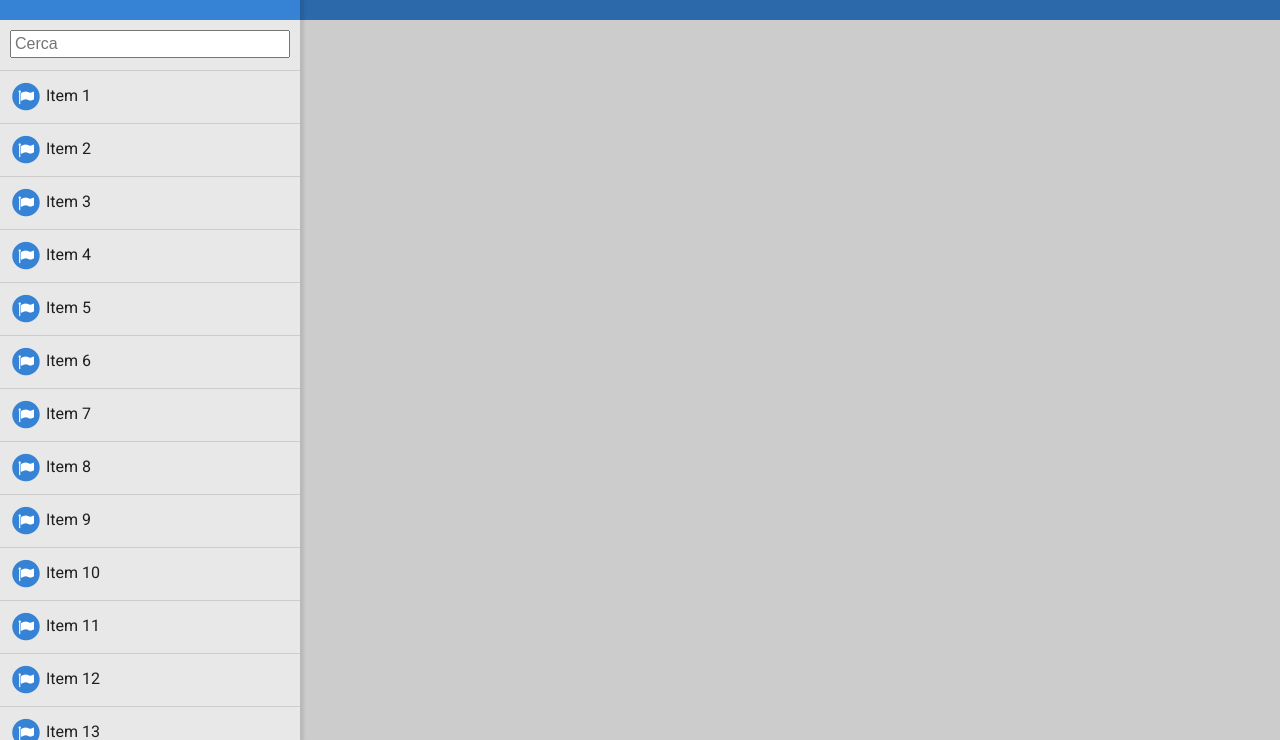
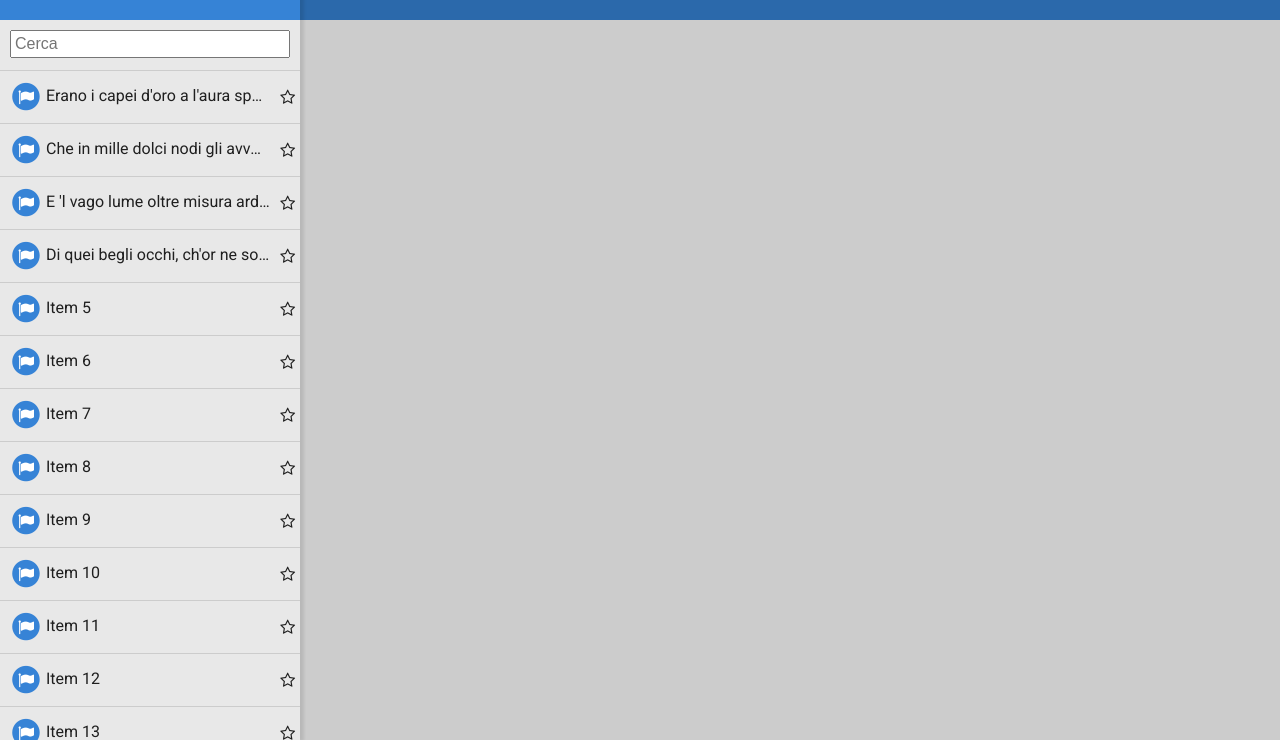
Before and after one commit to RaffaeleSgarro/camburger, a plain HTML site: page demo.html in a window 1280 px wide. Shown: the part 60-800 px from the top of the page. Drawn offline with nearby package versions, Linux system fonts and the light colour scheme.

Commit message:
Added button to toggle favourites

```diff
--- a/camburger.css
+++ b/camburger.css
@@ -39,12 +39,24 @@
 }
 
 .camburger-sidebar .item {
-  padding: 10px;
+  position: relative;
+  padding: 10px 30px 10px 10px;
   border-bottom: 1px solid #CCCCCC;
+  text-overflow: ellipsis;
+  white-space: nowrap;
+  overflow-x: hidden;
+  cursor: pointer;
 }
 
 .camburger-sidebar .item .fa-stack .fa-circle {
   color: #3683D6;
+}
+
+.camburger-sidebar .item .toggle-favourite {
+  position: absolute;
+  top: 18px;
+  right: 5px;
+  cursor: pointer;
 }
 
 .camburger-dim {
--- a/demo.html
+++ b/demo.html
@@ -30,28 +30,32 @@
        <i class="fa fa-circle fa-stack-2x"></i>
        <i class="fa fa-flag fa-stack-1x fa-inverse"></i>
       </span>
-      Item 1
+      Erano i capei d'oro a l'aura sparsi
+      <div class="toggle-favourite"><i class="fa fa-star-o"></i></div>
     </div>
     <div class="item">
       <span class="fa-stack">
        <i class="fa fa-circle fa-stack-2x"></i>
        <i class="fa fa-flag fa-stack-1x fa-inverse"></i>
       </span>
-      Item 2
+      Che in mille dolci nodi gli avvolgea
+      <div class="toggle-favourite"><i class="fa fa-star-o"></i></div>
     </div>
     <div class="item">
       <span class="fa-stack">
        <i class="fa fa-circle fa-stack-2x"></i>
        <i class="fa fa-flag fa-stack-1x fa-inverse"></i>
       </span>
-      Item 3
+      E 'l vago lume oltre misura ardea
+      <div class="toggle-favourite"><i class="fa fa-star-o"></i></div>
     </div>
     <div class="item">
       <span class="fa-stack">
        <i class="fa fa-circle fa-stack-2x"></i>
        <i class="fa fa-flag fa-stack-1x fa-inverse"></i>
       </span>
-      Item 4
+      Di quei begli occhi, ch'or ne son s&igrave; scarsi
+      <div class="toggle-favourite"><i class="fa fa-star-o"></i></div>
     </div>
     <div class="item">
       <span class="fa-stack">
@@ -59,6 +63,7 @@
        <i class="fa fa-flag fa-stack-1x fa-inverse"></i>
       </span>
       Item 5
+      <div class="toggle-favourite"><i class="fa fa-star-o"></i></div>
     </div>
     <div class="item">
       <span class="fa-stack">
@@ -66,6 +71,7 @@
        <i class="fa fa-flag fa-stack-1x fa-inverse"></i>
       </span>
       Item 6
+      <div class="toggle-favourite"><i class="fa fa-star-o"></i></div>
     </div>
     <div class="item">
       <span class="fa-stack">
@@ -73,6 +79,7 @@
        <i class="fa fa-flag fa-stack-1x fa-inverse"></i>
       </span>
       Item 7
+      <div class="toggle-favourite"><i class="fa fa-star-o"></i></div>
     </div>
     <div class="item">
       <span class="fa-stack">
@@ -80,6 +87,7 @@
        <i class="fa fa-flag fa-stack-1x fa-inverse"></i>
       </span>
       Item 8
+      <div class="toggle-favourite"><i class="fa fa-star-o"></i></div>
     </div>
     <div class="item">
       <span class="fa-stack">
@@ -87,6 +95,7 @@
        <i class="fa fa-flag fa-stack-1x fa-inverse"></i>
       </span>
       Item 9
+      <div class="toggle-favourite"><i class="fa fa-star-o"></i></div>
     </div>
     <div class="item">
       <span class="fa-stack">
@@ -94,6 +103,7 @@
        <i class="fa fa-flag fa-stack-1x fa-inverse"></i>
       </span>
       Item 10
+      <div class="toggle-favourite"><i class="fa fa-star-o"></i></div>
     </div>
     <div class="item">
       <span class="fa-stack">
@@ -101,6 +111,7 @@
        <i class="fa fa-flag fa-stack-1x fa-inverse"></i>
       </span>
       Item 11
+      <div class="toggle-favourite"><i class="fa fa-star-o"></i></div>
     </div>
     <div class="item">
       <span class="fa-stack">
@@ -108,6 +119,7 @@
        <i class="fa fa-flag fa-stack-1x fa-inverse"></i>
       </span>
       Item 12
+      <div class="toggle-favourite"><i class="fa fa-star-o"></i></div>
     </div>
     <div class="item">
       <span class="fa-stack">
@@ -115,6 +127,7 @@
        <i class="fa fa-flag fa-stack-1x fa-inverse"></i>
       </span>
       Item 13
+      <div class="toggle-favourite"><i class="fa fa-star-o"></i></div>
     </div>
     <div class="item">
       <span class="fa-stack">
@@ -122,6 +135,7 @@
        <i class="fa fa-flag fa-stack-1x fa-inverse"></i>
       </span>
       Item 14
+      <div class="toggle-favourite"><i class="fa fa-star-o"></i></div>
     </div>
     <div class="item">
       <span class="fa-stack">
@@ -129,6 +143,7 @@
        <i class="fa fa-flag fa-stack-1x fa-inverse"></i>
       </span>
       Item 15
+      <div class="toggle-favourite"><i class="fa fa-star-o"></i></div>
     </div>
     <div class="item">
       <span class="fa-stack">
@@ -136,6 +151,7 @@
        <i class="fa fa-flag fa-stack-1x fa-inverse"></i>
       </span>
       Item 16
+      <div class="toggle-favourite"><i class="fa fa-star-o"></i></div>
     </div>
     <div class="item">
       <span class="fa-stack">
@@ -143,6 +159,7 @@
        <i class="fa fa-flag fa-stack-1x fa-inverse"></i>
       </span>
       Item 17
+      <div class="toggle-favourite"><i class="fa fa-star-o"></i></div>
     </div>
     <div class="item">
       <span class="fa-stack">
@@ -150,6 +167,7 @@
        <i class="fa fa-flag fa-stack-1x fa-inverse"></i>
       </span>
       Item 18
+      <div class="toggle-favourite"><i class="fa fa-star-o"></i></div>
     </div>
     <div class="item">
       <span class="fa-stack">
@@ -157,6 +175,7 @@
        <i class="fa fa-flag fa-stack-1x fa-inverse"></i>
       </span>
       Item 19
+      <div class="toggle-favourite"><i class="fa fa-star-o"></i></div>
     </div>
     <div class="item">
       <span class="fa-stack">
@@ -164,6 +183,7 @@
        <i class="fa fa-flag fa-stack-1x fa-inverse"></i>
       </span>
       Item 20
+      <div class="toggle-favourite"><i class="fa fa-star-o"></i></div>
     </div>
     <div class="item">
       <span class="fa-stack">
@@ -171,6 +191,7 @@
        <i class="fa fa-flag fa-stack-1x fa-inverse"></i>
       </span>
       Item 21
+      <div class="toggle-favourite"><i class="fa fa-star-o"></i></div>
     </div>
     <div class="item">
       <span class="fa-stack">
@@ -178,6 +199,7 @@
        <i class="fa fa-flag fa-stack-1x fa-inverse"></i>
       </span>
       Item 22
+      <div class="toggle-favourite"><i class="fa fa-star-o"></i></div>
     </div>
     <div class="item">
       <span class="fa-stack">
@@ -185,6 +207,7 @@
        <i class="fa fa-flag fa-stack-1x fa-inverse"></i>
       </span>
       Item 23
+      <div class="toggle-favourite"><i class="fa fa-star-o"></i></div>
     </div>
     <div class="item">
       <span class="fa-stack">
@@ -192,6 +215,7 @@
        <i class="fa fa-flag fa-stack-1x fa-inverse"></i>
       </span>
       Item 24
+      <div class="toggle-favourite"><i class="fa fa-star-o"></i></div>
     </div>
     <div class="item">
       <span class="fa-stack">
@@ -199,6 +223,7 @@
        <i class="fa fa-flag fa-stack-1x fa-inverse"></i>
       </span>
       Item 25
+      <div class="toggle-favourite"><i class="fa fa-star-o"></i></div>
     </div>
   </div>
 </div>
```
